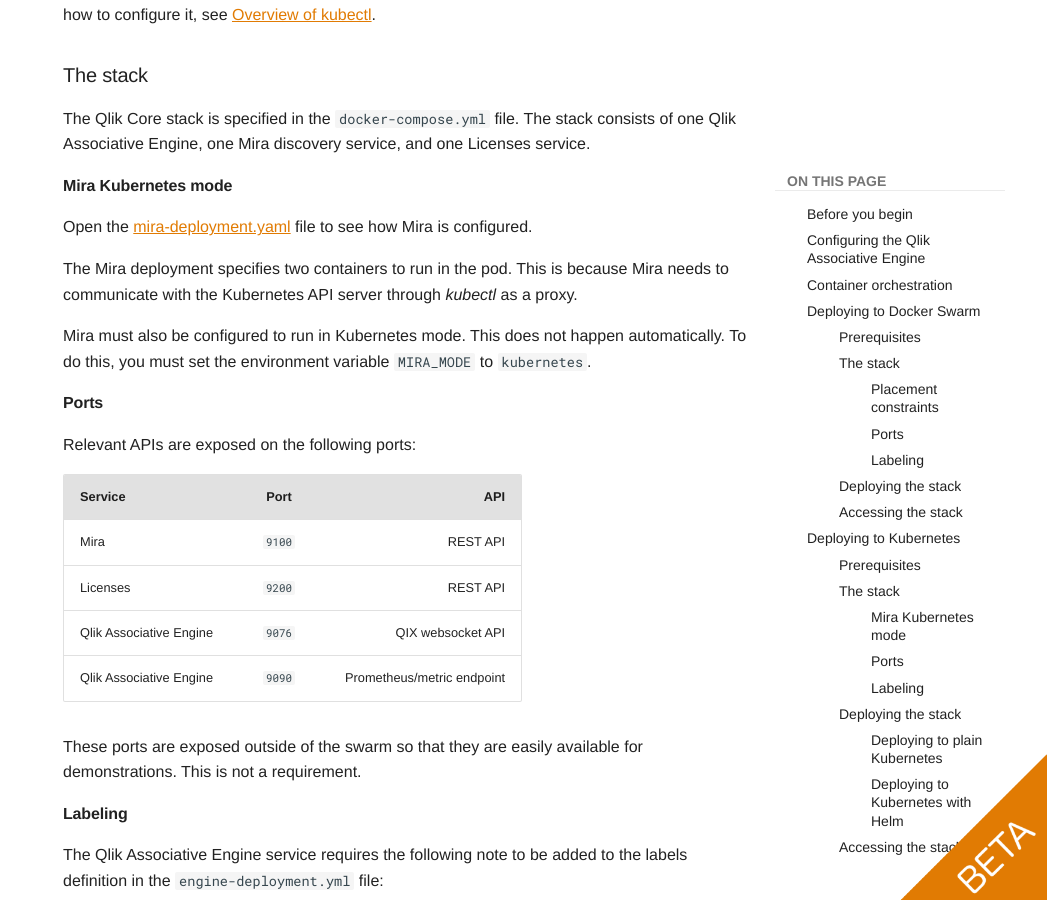
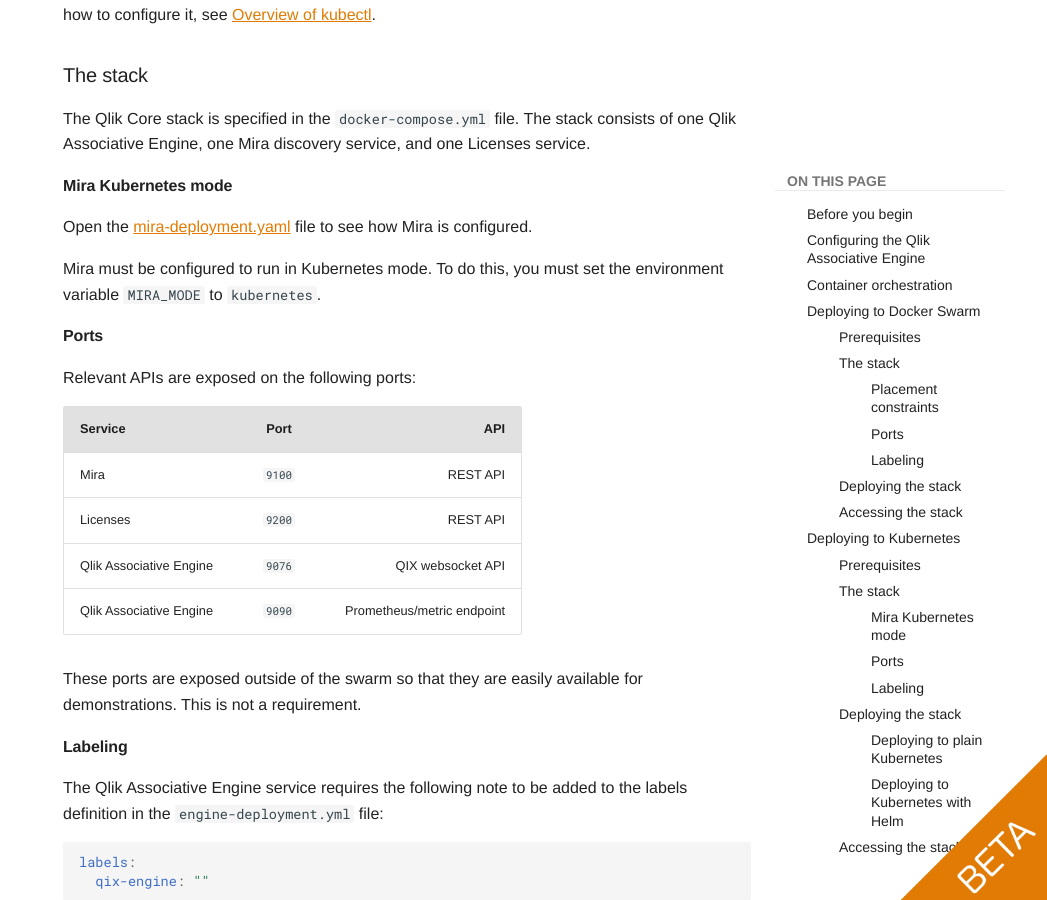
Before and after one commit to qlik-oss/core-website, an MkDocs documentation site: the page built from docs/tutorials/orchestration.md, in a window 1280 px wide and 900 px high, scrolled down 3633 px. Shown: the whole window, without its empty margins (233-1280 px from the left). Built offline with MkDocs 1.6.1 and Material for MkDocs 9.7.7, drawn with Linux system fonts in a browser that asks for light colours; comment, search, counter and statistics services are not loaded.

Commit message:
Remove Mira sidecart documentation from orchestration.md

```diff
--- a/docs/tutorials/orchestration.md
+++ b/docs/tutorials/orchestration.md
@@ -161,11 +161,7 @@
 [mira-deployment.yaml](https://github.com/qlik-oss/core-orchestration/blob/master/kubernetes/plain/qlik-core/mira-deployment.yaml)
 file to see how Mira is configured.
 
-The Mira deployment specifies two containers to run in the pod.
-This is because Mira needs to communicate with the Kubernetes API server through *kubectl* as a proxy.
-
-Mira must also be configured to run in Kubernetes mode.
-This does not happen automatically.
+Mira must be configured to run in Kubernetes mode.
 To do this, you must set the environment variable `MIRA_MODE` to `kubernetes`.
 
 #### Ports
```
